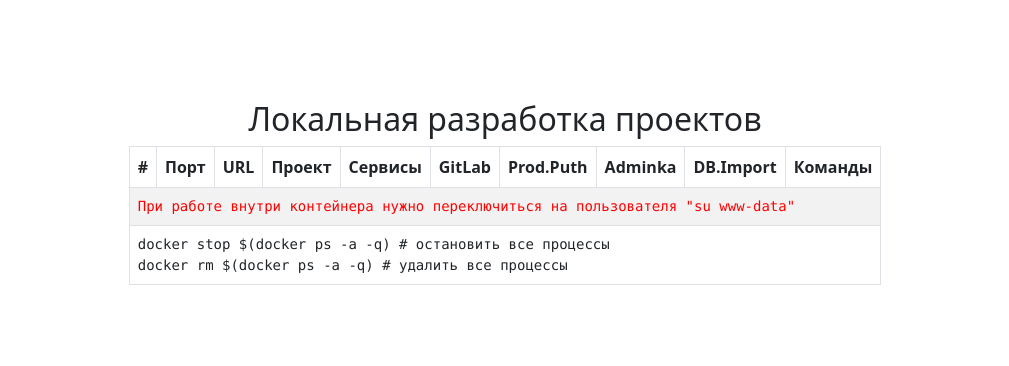
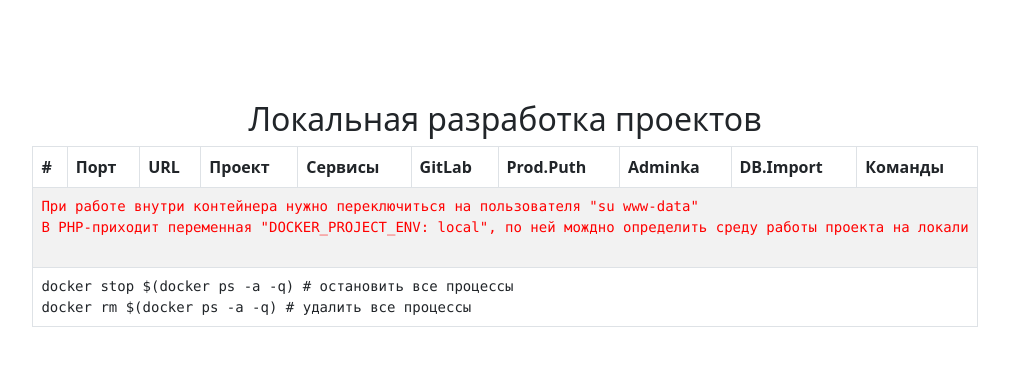
Before and after one commit to iv-litovchenko/Docker, a PHP site: page / in a window 1280 px wide. Shown: the top 366 px of the page, without its empty margins (135-1144 px from the left). Run offline with PHP 8.4, Linux system fonts and the light colour scheme; data that the repository does not hold is empty.

Commit message:
Update index.php

```diff
--- a/projects/index.php
+++ b/projects/index.php
@@ -49,7 +49,9 @@ $list = json_decode($list, true);
     <tbody>
     <tr>
         <td colspan="12">
-            <pre style="margin: 0; color: red;">При работе внутри контейнера нужно переключиться на пользователя "su www-data"</pre>
+            <pre style="margin: 0; color: red;">При работе внутри контейнера нужно переключиться на пользователя "su www-data"
+В PHP-приходит переменная "DOCKER_PROJECT_ENV: local", по ней мождно определить среду работы проекта на локали
+            </pre>
         </td>
     </tr>
     <?php
```
